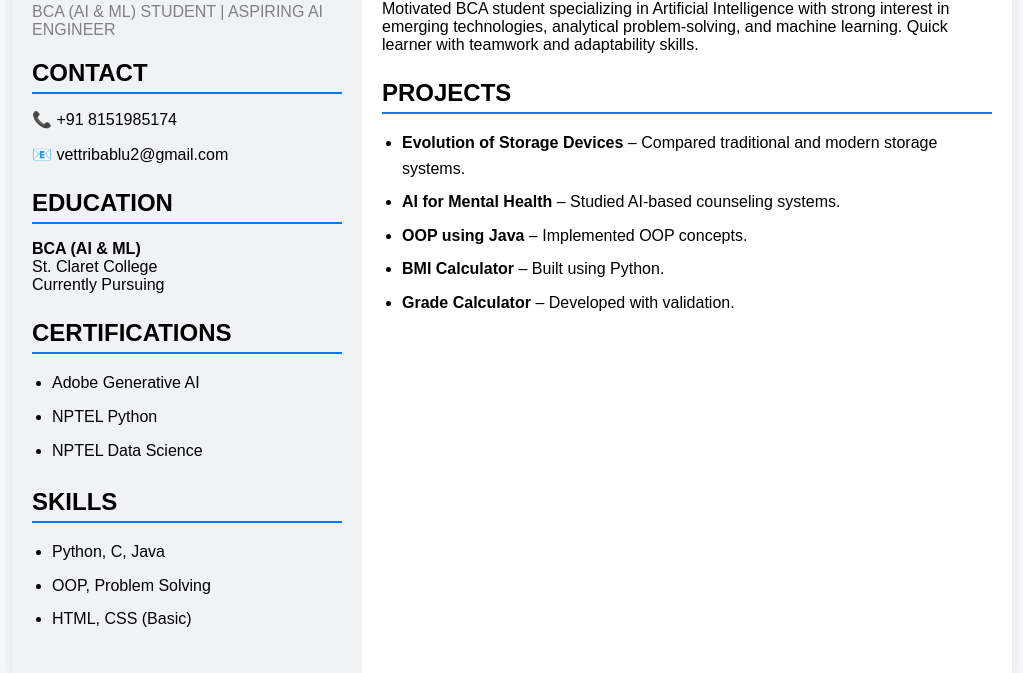
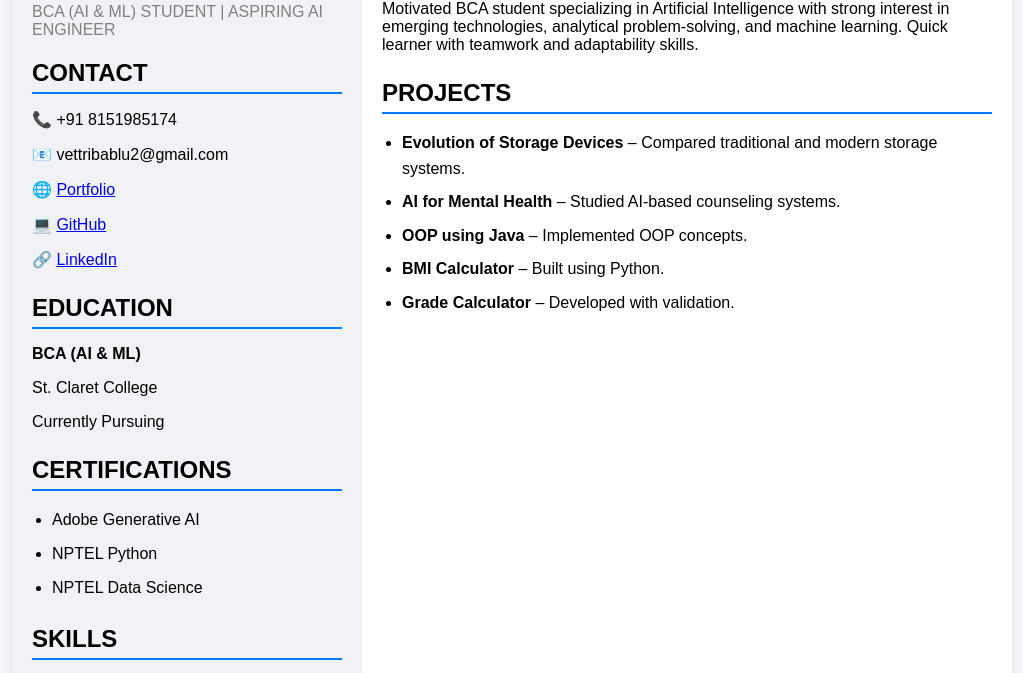
Before and after one commit to vettriii/Vettri-J, a plain HTML site: page index.html in a window 1280 px wide. Shown: the part 111-784 px from the top of the page, without its empty margins (128-1151 px from the left). Drawn offline with Linux system fonts and the light colour scheme.

Commit message:
Add files via upload

```diff
--- a/index.html
+++ b/index.html
@@ -1,6 +1,5 @@
 <!DOCTYPE html>
 <html>
-
 <head>
   <title>Vettri J Resume</title>
   <link rel="stylesheet" href="style.css">
@@ -12,7 +11,6 @@
 
   <!-- LEFT SIDE -->
   <div class="left">
-
     <h1>VETTRI J</h1>
     <p class="tagline">BCA (AI & ML) STUDENT | ASPIRING AI ENGINEER</p>
 
@@ -20,13 +18,17 @@
       <h2>CONTACT</h2>
       <p>📞 +91 8151985174</p>
       <p>📧 vettribablu2@gmail.com</p>
+
+      <p>🌐 <a href="https://vettriii.github.io/Vettri-J/" target="_blank">Portfolio</a></p>
+      <p>💻 <a href="https://github.com/vettriii" target="_blank">GitHub</a></p>
+      <p>🔗 <a href="https://www.linkedin.com/in/vettri-j-b68474404" target="_blank">LinkedIn</a></p>
     </div>
 
     <div class="section">
       <h2>EDUCATION</h2>
-            <p><b>BCA (AI & ML)</b><br>
-            St. Claret College<br>
-            Currently Pursuing</p>
+      <p><b>BCA (AI & ML)</b></p>
+      <p>St. Claret College</p>
+      <p>Currently Pursuing</p>
     </div>
 
     <div class="section">
@@ -41,23 +43,21 @@
     <div class="section">
       <h2>SKILLS</h2>
       <ul>
-                <li>Python, C, Java</li>
-                <li>OOP, Problem Solving</li>
-                <li>HTML, CSS (Basic)</li>
+        <li>Python</li>
+        <li>Java</li>
+        <li>HTML, CSS</li>
+        <li>OOP</li>
+        <li>Problem Solving</li>
       </ul>
     </div>
-
   </div>
 
   <!-- RIGHT SIDE -->
   <div class="right">
-
     <div class="section">
       <h2>PROFILE</h2>
       <p>
-                Motivated BCA student specializing in Artificial Intelligence with strong interest in
-                emerging technologies, analytical problem-solving, and machine learning.
-                Quick learner with teamwork and adaptability skills.
+        Motivated BCA student specializing in Artificial Intelligence with strong interest in emerging technologies, analytical problem-solving, and machine learning. Quick learner with teamwork and adaptability skills.
       </p>
     </div>
 
@@ -71,7 +71,6 @@
         <li><b>Grade Calculator</b> – Developed with validation.</li>
       </ul>
     </div>
-
   </div>
 
 </div>
```
Lines whose indentation alone changed are shown as unchanged.
